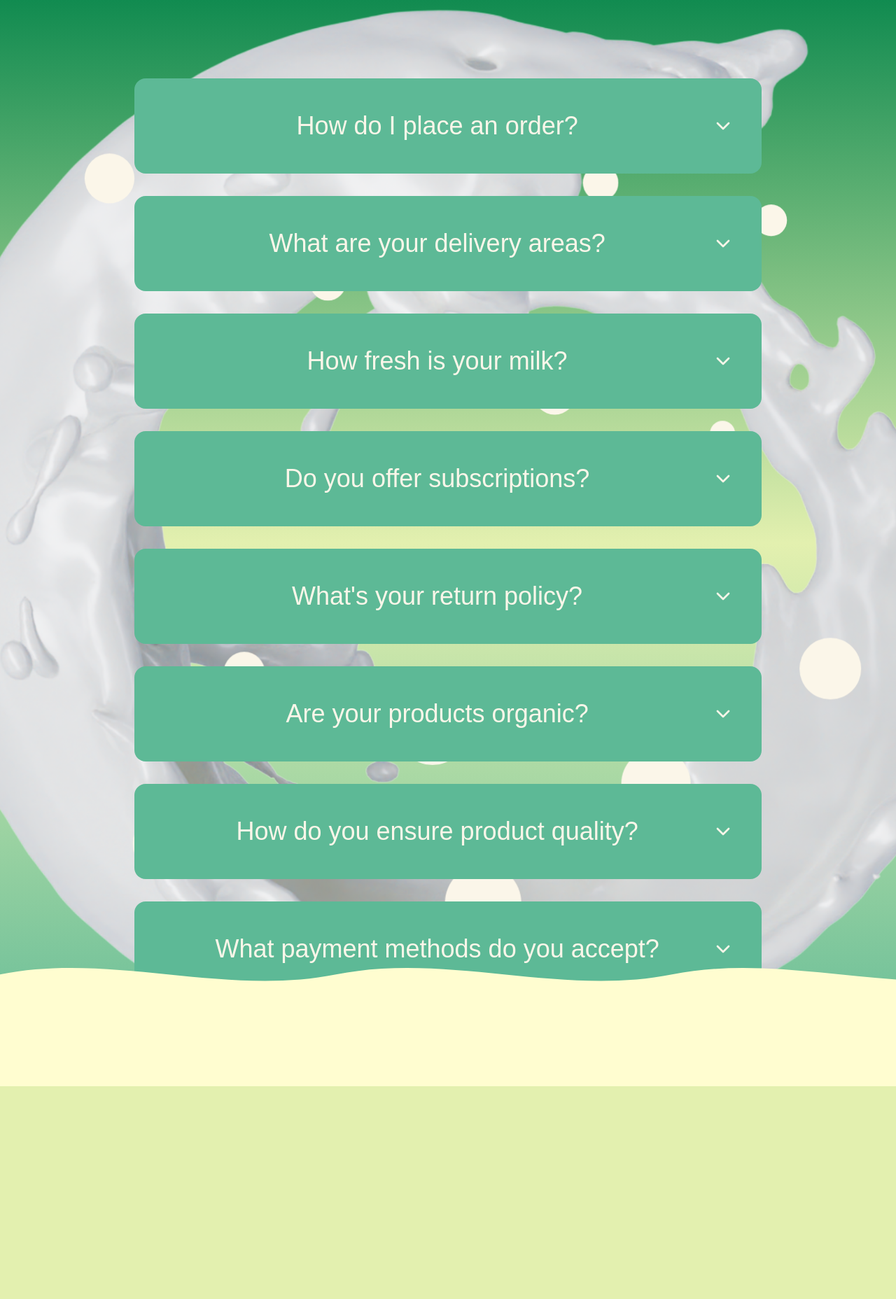
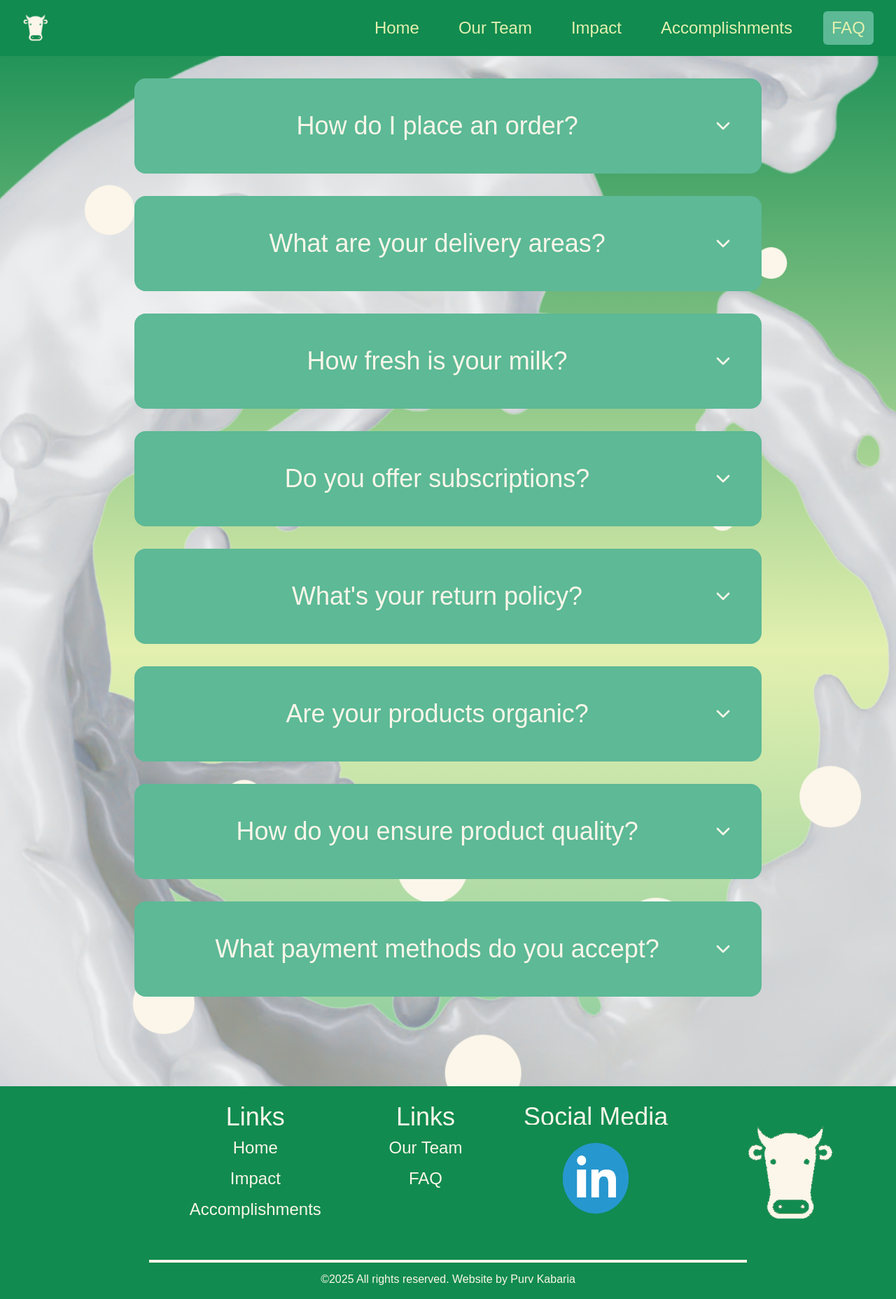
Before and after one commit to OldmanGalaxy/Zero-Cow, a Next.js app: page /faq in a window 1280 px wide. Shown: the whole page at 70% size. Before the commit the page ends 1552 px from the top, so only its background shows below. Built offline with nearby package versions, Linux system fonts and the light colour scheme; a web font is replaced by a local one.

Commit message:
fix: missing footer and navbar

```diff
--- a/app/faq/page.tsx
+++ b/app/faq/page.tsx
@@ -3,6 +3,8 @@ import MilkFlow from "@/components/faq/MilkFlow";
 import { useState } from "react";
 import { ChevronDown } from "lucide-react";
 import { motion, AnimatePresence } from "framer-motion";
+import Navbar from "@/components/Navbar/Navbar";
+import Footer from "@/components/Footer/Footer";
 
 const MilkBubble = ({
   delay,
@@ -110,6 +112,7 @@ export default function FAQ() {
 
   return (
     <div className="min-h-screen w-full relative overflow-hidden">
+      <Navbar />
       {/* Gradient Background with Milk Image */}
       <div className="absolute inset-0 bg-gradient-to-b from-dgreen via-ygreen to-lgreen -z-10" />
       <div
@@ -217,6 +220,7 @@ export default function FAQ() {
       <div className="absolute bottom-0 left-0 right-0">
         <MilkFlow />
       </div>
+      <Footer />
     </div>
   );
 }
```
